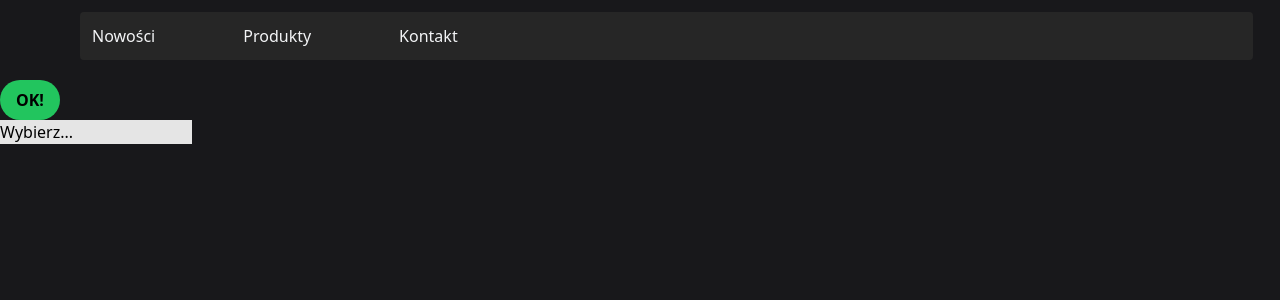
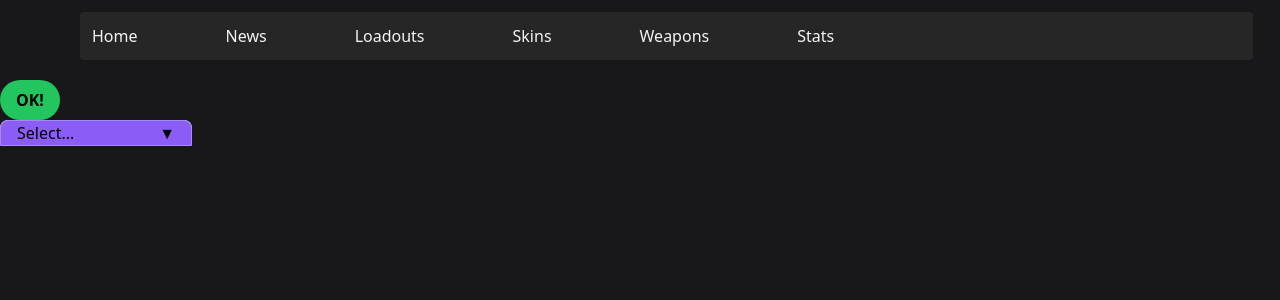
Before and after one commit to danrok19/shopy, a React (Create React App) app: page / in a window 1280 px wide. Shown: the top 300 px of the page. Built offline with nearby package versions, Linux system fonts and the light colour scheme.

Commit message:
finishing the dropdown component

```diff
--- a/src/App.js
+++ b/src/App.js
@@ -1,7 +1,7 @@
 import { useState } from 'react';
-import Navbar from './components/Navbar';
 import Button from './components/Button';
 import Dropdown from './components/Dropdown';
+import Navbar from './components/navbar';
 
 
 function App() {
@@ -20,13 +20,13 @@ function App() {
   }
 
   return (
-    <div class="bg-zinc-900 h-screen">
-      <Navbar/>
-      <div class="pt-20">
+    <div className="bg-zinc-900 h-screen">
+      <Navbar />
+      <div className="pt-20">
         <Button accept rounded>OK!</Button>
       </div>
       <div>
-        <Dropdown options={options} onSelect={onSelect} selection={selection}/>
+        <Dropdown options={options} onChange={onSelect} value={selection}/>
       </div>
     </div>
   );
--- a/src/components/Dropdown.js
+++ b/src/components/Dropdown.js
@@ -1,38 +1,59 @@
 
-import { useState } from 'react';
+import { useEffect, useState, useRef } from 'react';
 
-function Dropdown({ children, options, onSelect, selection}){
+function Dropdown({ children, options, onChange, value }) {
 
-    const [ isOpen, setIsOpen ] = useState(false);
+    const [isOpen, setIsOpen] = useState(false);
 
-    const handleClick = () =>{
+    const divElement = useRef(); //wrapping the whole div which is our dropdown -> using ref={devElement}
+
+    //this useEffect is used in situation when user click outside of the dropdown
+    //its closing the dropdown
+    useEffect(()=>{
+        const handler = (event) => {
+            if(!divElement.current){ //if divElement doesn't have ref to anything do nothing
+                return;
+            }
+
+            if(!divElement.current.contains(event.target)){ //if clicked outside the dropdown close it
+                setIsOpen(false)
+            }
+        }
+
+        document.addEventListener('click', handler, true);
+
+        return  () => {
+            document.removeEventListener('click', handler);
+        }
+    },[])
+
+    const handleClick = () => {
         setIsOpen(!isOpen);
     }
 
-    const handleOptionClicked = (option) =>{
+    const handleOptionClicked = (option) => {
         setIsOpen(false); //close the dropdown
-        onSelect(option); // return what option was chosen
+        onChange(option); // return what option was chosen
     }
 
-    const renderedOptions = options.map((option) =>{
-        return(
-        <div key={option.value} onClick={() => handleOptionClicked(option)} class='bg-neutral-800 text-gray-100'>
-            {option.label}
-        </div>
+    const renderedOptions = options.map((option) => {
+        return (
+            <div key={option.value} onClick={() => handleOptionClicked(option)} className='bg-neutral-800 text-gray-100 cursor-pointer border-2 border-violet-300 rouneded-lg'>
+                {option.label}
+            </div>
         )
     })
 
-    let content = 'Wybierz...';
-    if(selection){
-        content = selection.label;
-    }
 
-    return(
-        <div class='bg-neutral-200 w-48'>
-            <div onClick={handleClick}>
-                {content}
+    return (
+        <div ref={divElement} className='bg-neutral-200 w-48 rounded-t-lg rounded-b-lg'>
+            <div onClick={handleClick} className='bg-violet-500 px-4 rounded-t-lg flex justify-between cursor-pointer border border-violet-400'>
+                <div>
+                    {value?.label || 'Select...'}
+                </div>
+                ▼
             </div>
-            {isOpen && <div>{renderedOptions}</div>}
+            {isOpen && <div className='border border-violet-400 rounded'>{renderedOptions}</div>}
         </div>
     )
 }
--- a/src/components/Navbar.js
+++ b/src/components/Navbar.js
@@ -4,21 +4,24 @@ function Navbar() {
 
 //all links in the navbar
     const links = [
-        { label: 'Nowości', path: '/new'},
-        { label: 'Produkty', path: '/products'},
-        { label: 'Kontakt', path: '/contact'},
+        { label: 'Home', path: '/home'},
+        { label: 'News', path: '/new'},
+        { label: 'Loadouts', path: '/loadouts'},
+        { label: 'Skins', path: '/skins'},
+        { label: 'Weapons', path: '/weapons'},
+        { label: 'Stats', path: '/stats'},
     ];
 
     let classSetup = classNames('cursor-pointer', 'rounded', 'p-1', 'hover:bg-neutral-600');
 
     const renderedLinks = links.map((link) => {
-        return <li key={link.label} class={classSetup}>{link.label}</li>;
+        return <li key={link.label} className={classSetup}>{link.label}</li>;
     })
 
 
     return (
-        <div class="flex absolute bg-neutral-800 w-11/12 mt-3 mx-20 p-2 rounded text-gray-100">
-            <ul class="flex gap-20">
+        <div className="flex absolute bg-neutral-800 w-11/12 mt-3 mx-20 p-2 rounded text-gray-100">
+            <ul className="flex gap-20">
                 {renderedLinks}
             </ul>
         </div>
```
Also changed, not shown: src/components/SearchBar.js (added), src/pages/HomePage.js (added), src/pages/LoadoutsPage.js (added), src/pages/NewsPage.js (added).
